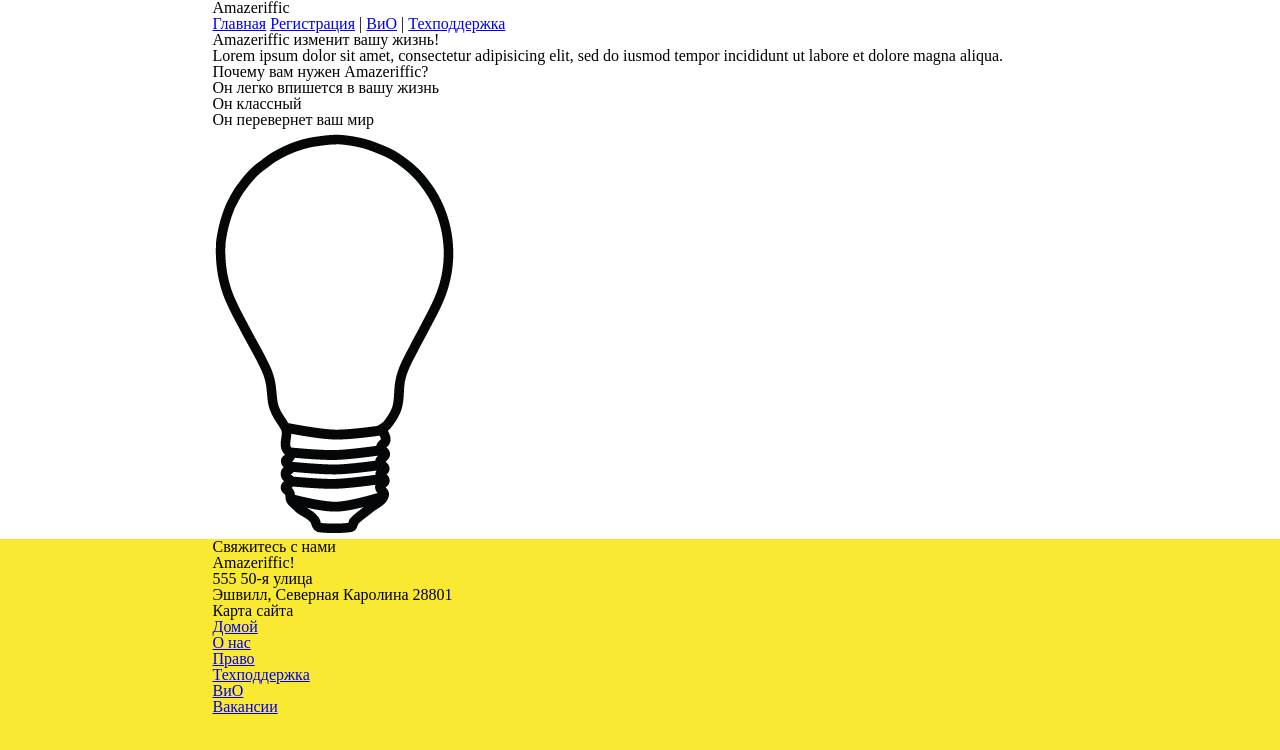
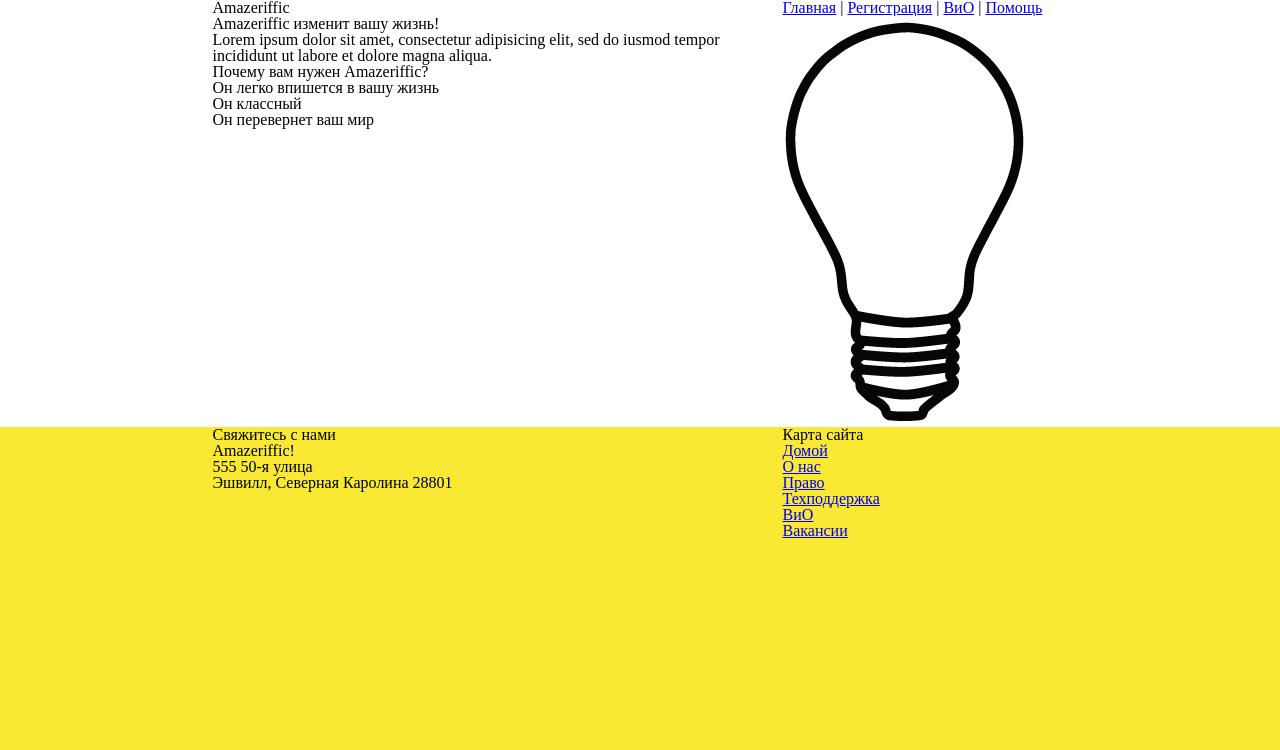
Before and after one commit to x4team/learning_web_app_dev, a plain HTML site: page Amazeriffic/index.html in a window 1280 px wide. Drawn offline with Linux system fonts and the light colour scheme.

Commit message:
Add div's to index.html, and add style for items to style.css

```diff
--- a/Amazeriffic/index.html
+++ b/Amazeriffic/index.html
@@ -11,17 +11,17 @@
         <div class="container">
         <h1>Amazeriffic</h1>
         <nav>
-        <a href="index.html">Главная</a>
+        <a href="index.html">Главная</a> |
         <a href="#">Регистрация</a> |
         <a href="faq.html">ВиО</a> |
-        <a href="#">Техподдержка</a>
+        <a href="#">Помощь</a>
         </nav>
     </div>
      </header>
 
      <main>
         <div class="container">
-            <h2>Amazeriffic изменит вашу жизнь!</h2>
+            <div class="content"><h2>Amazeriffic изменит вашу жизнь!</h2>
             <p>Lorem ipsum dolor sit amet, consectetur adipisicing elit, sed do
             iusmod tempor incididunt ut labore et dolore magna aliqua.</p>
             <h3>Почему вам нужен Amazeriffic?</h3>
@@ -29,8 +29,8 @@
             <li>Он легко впишется в вашу жизнь</li>
             <li>Он классный</li>
             <li>Он перевернет ваш мир</li>
-            </ul>
-        <img src="lightbulb.png" alt="Изображение лампочки">
+            </ul></div>
+        <div class="lightbulb"><img src="lightbulb.png" alt="Изображение лампочки"></div>
         </div>
      </main>
 
--- a/Amazeriffic/style.css
+++ b/Amazeriffic/style.css
@@ -10,7 +10,41 @@ margin: auto;
 }
 header {
 background: white;
+overflow: auto;
 }
+header h1 {
+float: left;
+width: 570px;
+}
+header nav {
+float: right;
+width: 285px;
+}
+
 main {
+overflow: auto;
 background: white;
 }
+
+main .content {
+	float: left;
+	width: 570px;
+}
+main .lightbulb {
+	float: right;
+	width: 285px;
+}
+
+footer {
+	overflow: auto;
+}
+
+footer .contact {
+		float: left;
+	width: 570px;
+}
+
+footer .sitemap {
+		float: right;
+	width: 285px;
+}
```
